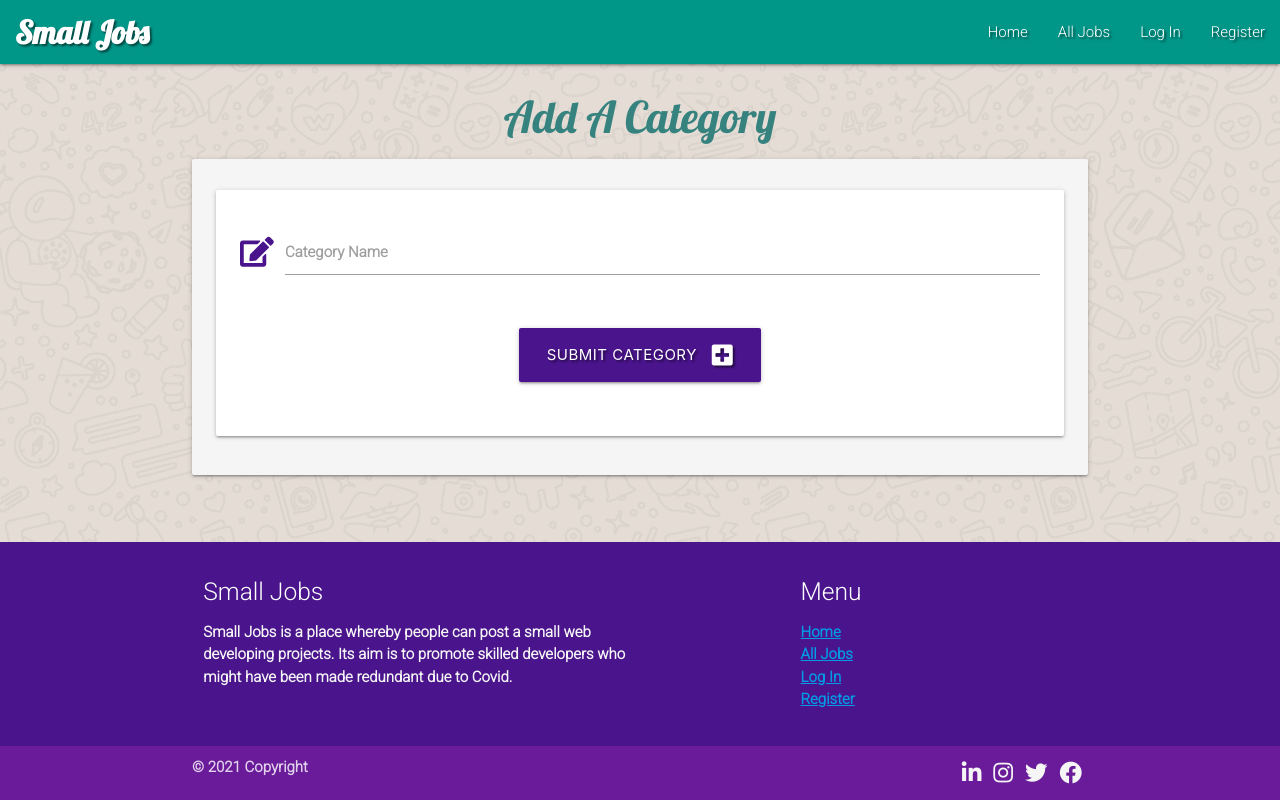
After one commit to mickmccann/MS3-Small-Jobs, a Flask app: page /add_category in a window 1280 px wide. The commit adds this page. Run offline with Flask 2, Linux system fonts and the light colour scheme; some libraries are stand-ins or nearby versions.

Commit message:
Added an option to add a new category to the database and tests for this in TESTING.md

```diff
--- a/app.py
+++ b/app.py
@@ -160,6 +160,19 @@ def get_categories():
     return render_template("categories.html", categories=categories)
 
 
+@app.route("/add_category", methods=["GET", "POST"])
+def add_category():
+    if request.method == "POST":
+        category = {
+            "category_name": request.form.get("category_name")
+        }
+        mongo.db.categories.insert_one(category)
+        flash("New Job Category Added!")
+        return redirect(url_for("get_categories"))
+
+    return render_template("add_category.html")
+
+
 if __name__ == "__main__":
     app.run(host=os.environ.get("IP"),
             port=int(os.environ.get("PORT")),
--- /dev/null
+++ b/templates/add_category.html
@@ -0,0 +1,32 @@
+{% extends "base.html" %}
+{% block content %}
+
+<h3 class="center-align">Add A Category</h3>
+
+<div class="row card-panel grey lighten-4">
+    <form class="col s12" method="POST" action="{{ url_for('add_category') }}">
+
+        <!-- category name -->
+        <div class="row card-panel">
+            <div class="row">
+                <div class="input-field col s12">
+                    <i class="fas fa-edit prefix purple-text text-darken-4"></i>
+                    <input id="category_name" name="category_name" minlength="5" maxlength="50" type="text"
+                        class="validate" required>
+                    <label for="category_name">Category Name</label>
+                </div>
+            </div>
+
+            <!-- submit button -->
+            <div class="row">
+                <div class="col s12 center-align">
+                    <button type="submit" class="btn-large purple darken-4 text-shadow waves-effect waves-light">
+                        Submit Category <i class="fas fa-plus-square right"></i>
+                    </button>
+                </div>
+            </div>
+        </div>
+    </form>
+</div>
+
+{% endblock %}
```
Also changed, not shown: TESTING.md (+3 -0 lines), templates/categories.html (+8 -0 lines), wireframes/new_cat.png (added).
